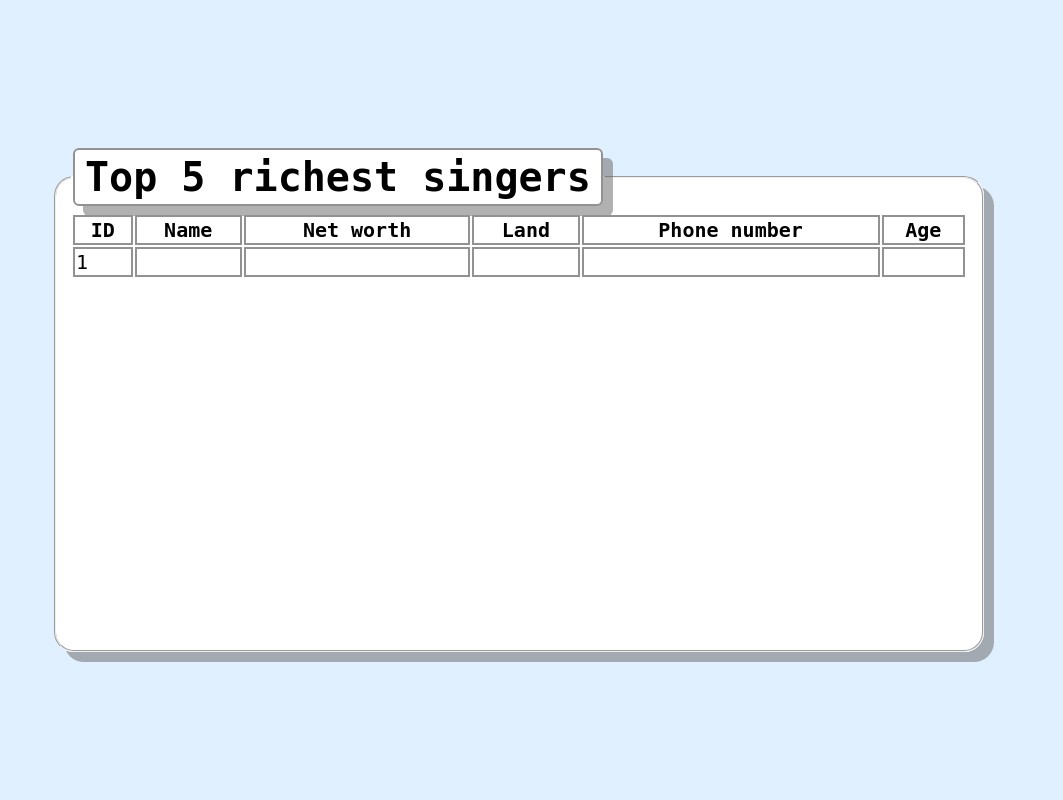
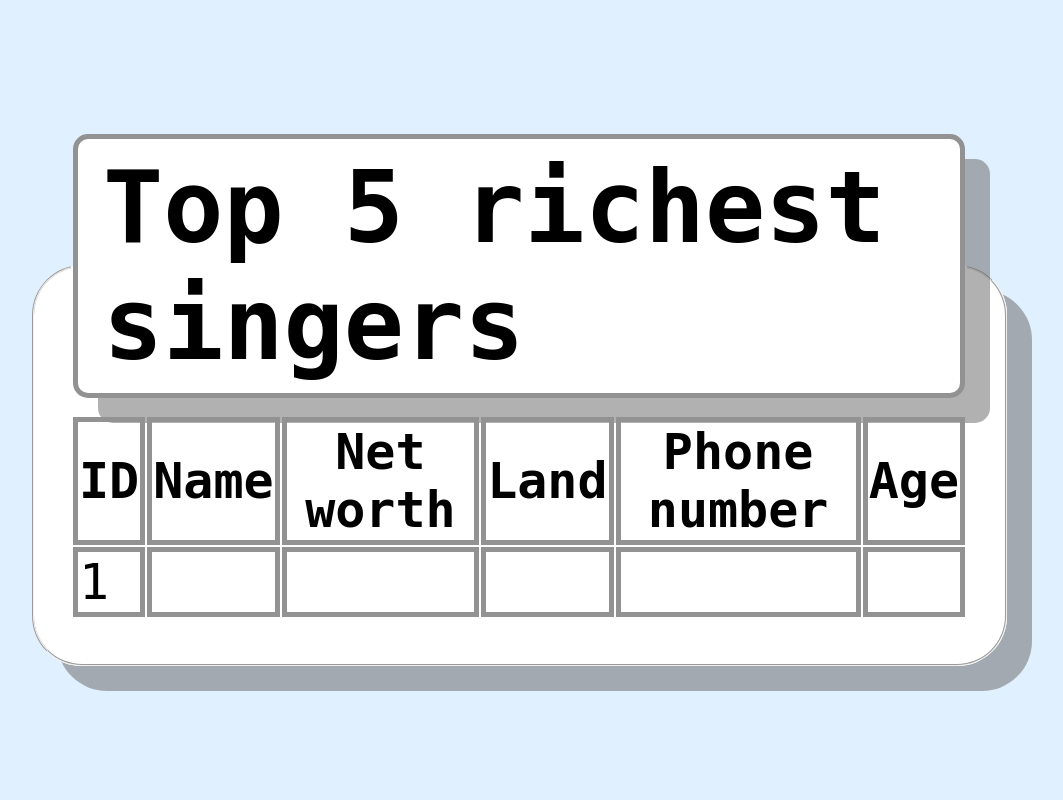
Before and after one commit to ThePope05/MVC-OOP-TOETS, a PHP site: page / in a window 1280 px wide. Shown: the whole page, without its empty margins (121-1184 px from the left). Run offline with PHP 8.4, Linux system fonts and the light colour scheme; tables that the repository leaves empty or names only in its code hold one stand-in row (values such as "Sample post"); data that the repository does not hold is empty.

Commit message:
styling change

```diff
--- a/style.css
+++ b/style.css
@@ -1,4 +1,4 @@
-html{font-size: 20px;}
+html{font-size: 50px;}
 
 body{
     background-color: rgb(225, 240, 255);
```
